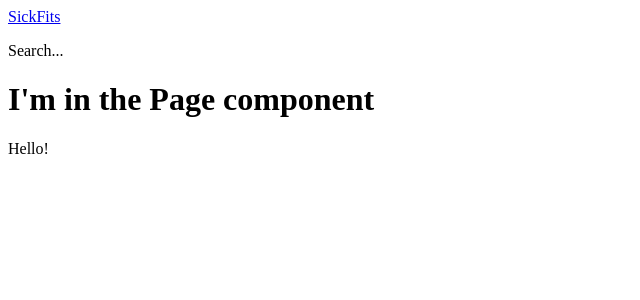
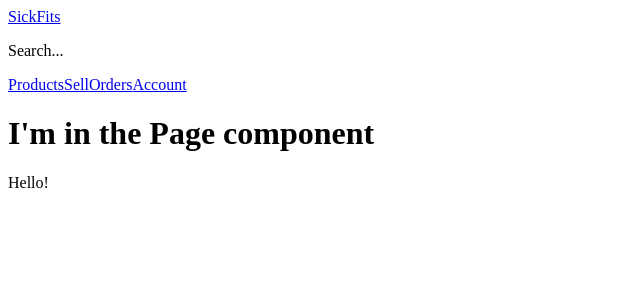
Before and after one commit to ThalesAvila/sick-fits, a Next.js app in the folder frontend/: page / in a window 1280 px wide. Shown: the top 300 px of the page, without its empty margins (0-640 px from the left). Built offline with nearby package versions, Linux system fonts and the light colour scheme.

Commit message:
feat: creating Nav component

```diff
--- a/frontend/components/Header.js
+++ b/frontend/components/Header.js
@@ -1,4 +1,5 @@
 import Link from 'next/link';
+import Nav from './Nav';
 
 export default function Header() {
   return (
@@ -9,6 +10,7 @@
       <div className="sub-bar">
         <p>Search...</p>
       </div>
+      <Nav />
     </header>
   );
 }
--- /dev/null
+++ b/frontend/components/Nav.js
@@ -0,0 +1,12 @@
+import Link from 'next/link';
+
+export default function Nav() {
+  return (
+    <nav>
+      <Link href="/products">Products</Link>
+      <Link href="/sell">Sell</Link>
+      <Link href="/orders">Orders</Link>
+      <Link href="/account">Account</Link>
+    </nav>
+  );
+}
```
